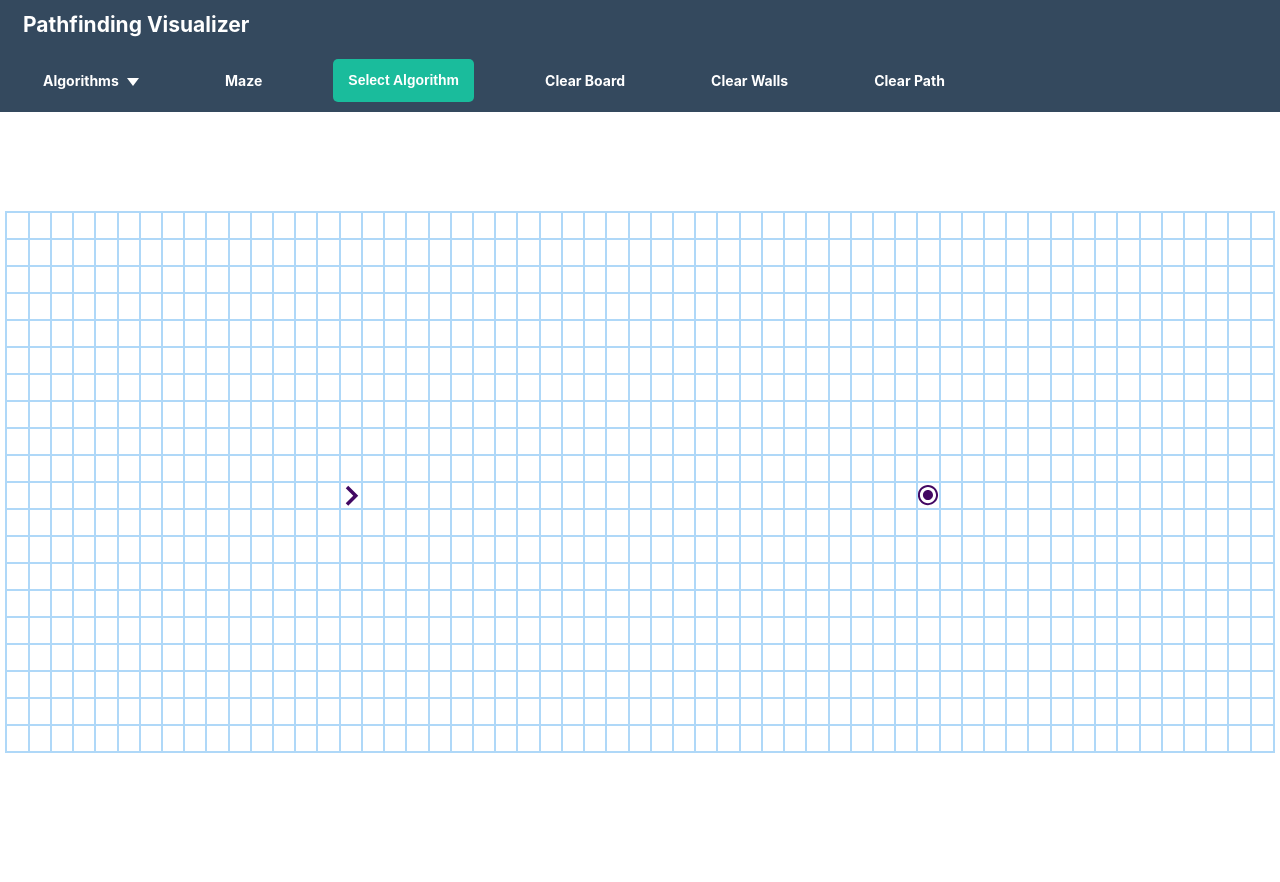
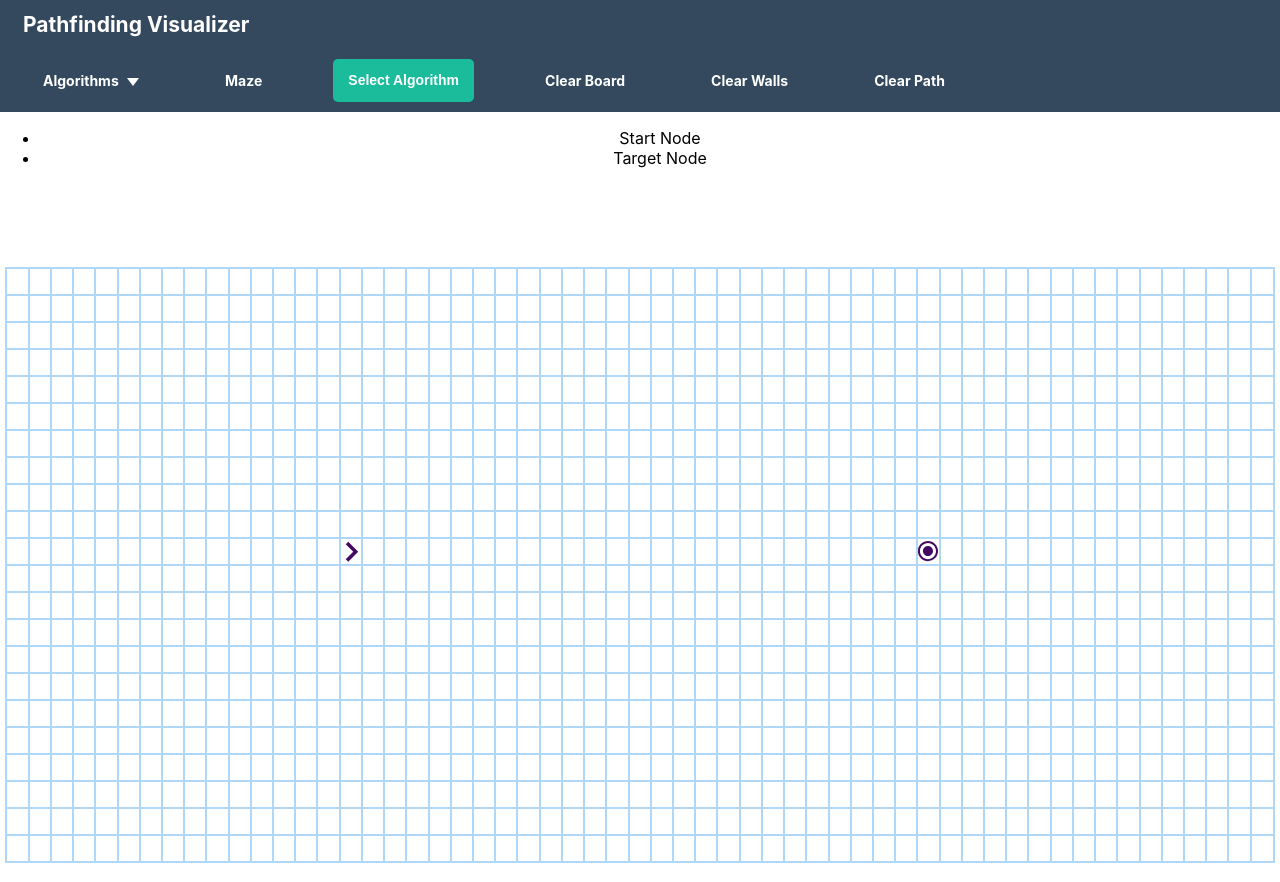
Before and after one commit to broliver18/algorithm-visualizer, a React (Create React App) app: page / in a window 1280 px wide. Before the commit the page ends 800 px from the top, so only its background shows below. Built offline with nearby package versions, Linux system fonts and the light colour scheme.

Commit message:
Add Icons to separate folders

```diff
--- /dev/null
+++ b/src/Components/Icons/StartIcon.js
@@ -0,0 +1,11 @@
+import React from "react";
+
+function StartIcon() {
+  return (
+    <svg fill="#420863" viewBox="240 0 500 1030" xmlns="http://www.w3.org/2000/svg">
+      <g id="SVGRepo_bgCarrier" strokeWidth="0"></g><g id="SVGRepo_tracerCarrier" strokeLinecap="round" strokeLinejoin="round"></g><g id="SVGRepo_iconCarrier"><path d="M419.3 264.8l-61.8 61.8L542.9 512 357.5 697.4l61.8 61.8L666.5 512z"></path></g>
+    </svg>
+  )
+}
+
+export default StartIcon;
--- /dev/null
+++ b/src/Components/Icons/TargetIcon.js
@@ -0,0 +1,11 @@
+import React from "react";
+
+function TargetIcon() {
+  return (
+    <svg viewBox="45 0 428 510" version="1.1" fill="#000000" stroke="#000000">
+      <g id="SVGRepo_bgCarrier" strokeWidth="0"></g><g id="SVGRepo_tracerCarrier" strokeLinecap="round" strokeLinejoin="round"></g><g id="SVGRepo_iconCarrier"> <title>circle-dot</title> <g id="Page-1" stroke="none" strokeWidth="1" fill="none" fillRule="evenodd"> <g id="drop" fill="#420863" transform="translate(42.666667, 42.666667)"> <path d="M213.333333,3.55271368e-14 C331.15408,3.55271368e-14 426.666667,95.5125867 426.666667,213.333333 C426.666667,331.15408 331.15408,426.666667 213.333333,426.666667 C95.5125867,426.666667 3.55271368e-14,331.15408 3.55271368e-14,213.333333 C3.55271368e-14,95.5125867 95.5125867,3.55271368e-14 213.333333,3.55271368e-14 Z M213.333333,42.6666667 C119.076736,42.6666667 42.6666667,119.076736 42.6666667,213.333333 C42.6666667,307.589931 119.076736,384 213.333333,384 C307.589931,384 384,307.589931 384,213.333333 C384,119.076736 307.589931,42.6666667 213.333333,42.6666667 Z M213.333333,106.666667 C272.243707,106.666667 320,154.42296 320,213.333333 C320,272.243707 272.243707,320 213.333333,320 C154.42296,320 106.666667,272.243707 106.666667,213.333333 C106.666667,154.42296 154.42296,106.666667 213.333333,106.666667 Z" id="Combined-Shape"> </path> </g> </g> </g>
+    </svg>
+  )
+}
+
+export default TargetIcon;
--- /dev/null
+++ b/src/Components/Legend/Legend.js
@@ -0,0 +1,24 @@
+import React from "react";
+import "./Legend.css";
+
+import StartIcon from "../Icons/StartIcon";
+import TargetIcon from "../Icons/TargetIcon";
+
+function Legend() {
+  return (
+    <div>
+      <ul>
+        <li>
+          <div></div>
+          Start Node
+        </li>
+        <li>
+          <div></div>
+          Target Node
+        </li>
+      </ul>
+    </div>
+  );
+}
+
+export default Legend;
--- a/src/Components/Node/Node.js
+++ b/src/Components/Node/Node.js
@@ -1,21 +1,8 @@
 import React from "react";
 import "./Node.css";
 
-function TargetIcon() {
-  return (
-    <svg viewBox="45 0 428 510" version="1.1" fill="#000000" stroke="#000000">
-      <g id="SVGRepo_bgCarrier" strokeWidth="0"></g><g id="SVGRepo_tracerCarrier" strokeLinecap="round" strokeLinejoin="round"></g><g id="SVGRepo_iconCarrier"> <title>circle-dot</title> <g id="Page-1" stroke="none" strokeWidth="1" fill="none" fillRule="evenodd"> <g id="drop" fill="#420863" transform="translate(42.666667, 42.666667)"> <path d="M213.333333,3.55271368e-14 C331.15408,3.55271368e-14 426.666667,95.5125867 426.666667,213.333333 C426.666667,331.15408 331.15408,426.666667 213.333333,426.666667 C95.5125867,426.666667 3.55271368e-14,331.15408 3.55271368e-14,213.333333 C3.55271368e-14,95.5125867 95.5125867,3.55271368e-14 213.333333,3.55271368e-14 Z M213.333333,42.6666667 C119.076736,42.6666667 42.6666667,119.076736 42.6666667,213.333333 C42.6666667,307.589931 119.076736,384 213.333333,384 C307.589931,384 384,307.589931 384,213.333333 C384,119.076736 307.589931,42.6666667 213.333333,42.6666667 Z M213.333333,106.666667 C272.243707,106.666667 320,154.42296 320,213.333333 C320,272.243707 272.243707,320 213.333333,320 C154.42296,320 106.666667,272.243707 106.666667,213.333333 C106.666667,154.42296 154.42296,106.666667 213.333333,106.666667 Z" id="Combined-Shape"> </path> </g> </g> </g>
-    </svg>
-  )
-}
-
-function StartIcon() {
-  return (
-    <svg fill="#420863" viewBox="240 0 500 1030" xmlns="http://www.w3.org/2000/svg">
-      <g id="SVGRepo_bgCarrier" strokeWidth="0"></g><g id="SVGRepo_tracerCarrier" strokeLinecap="round" strokeLinejoin="round"></g><g id="SVGRepo_iconCarrier"><path d="M419.3 264.8l-61.8 61.8L542.9 512 357.5 697.4l61.8 61.8L666.5 512z"></path></g>
-    </svg>
-  )
-}
+import StartIcon from "../Icons/StartIcon";
+import TargetIcon from "../Icons/TargetIcon";
 
 function Node(props) {
   const {
--- a/src/Components/PathFinder/PathFinder.js
+++ b/src/Components/PathFinder/PathFinder.js
@@ -3,6 +3,7 @@ import "./PathFinder.css";
 
 import Node from "../Node/Node";
 import NavBar from "../NavBar/NavBar";
+import Legend from "../Legend/Legend";
 import { dijkstra, getNodesInShortestPathOrder } from "../../Algorithms/Dijkstra";
 
 function PathFinder() {
@@ -69,6 +70,7 @@ function PathFinder() {
   return (
     <div>
       <NavBar visualizeAlgorithm={visualizeAlgorithm}/>
+      <Legend/>
         <table>
           <tbody>
             {grid.map((row, rowIdx) => {
@@ -117,7 +119,7 @@ function PathFinder() {
 
   function getInitialGrid() {
     const newGrid = [];
-    for (let row = 0; row < 20; row++) {
+    for (let row = 0; row < 22; row++) {
       const currentRow = [];
       for (let col = 0; col < 57; col++) {
         currentRow.push(createNode(row, col));
```
Also changed, not shown: src/Components/Legend/Legend.css (added).
